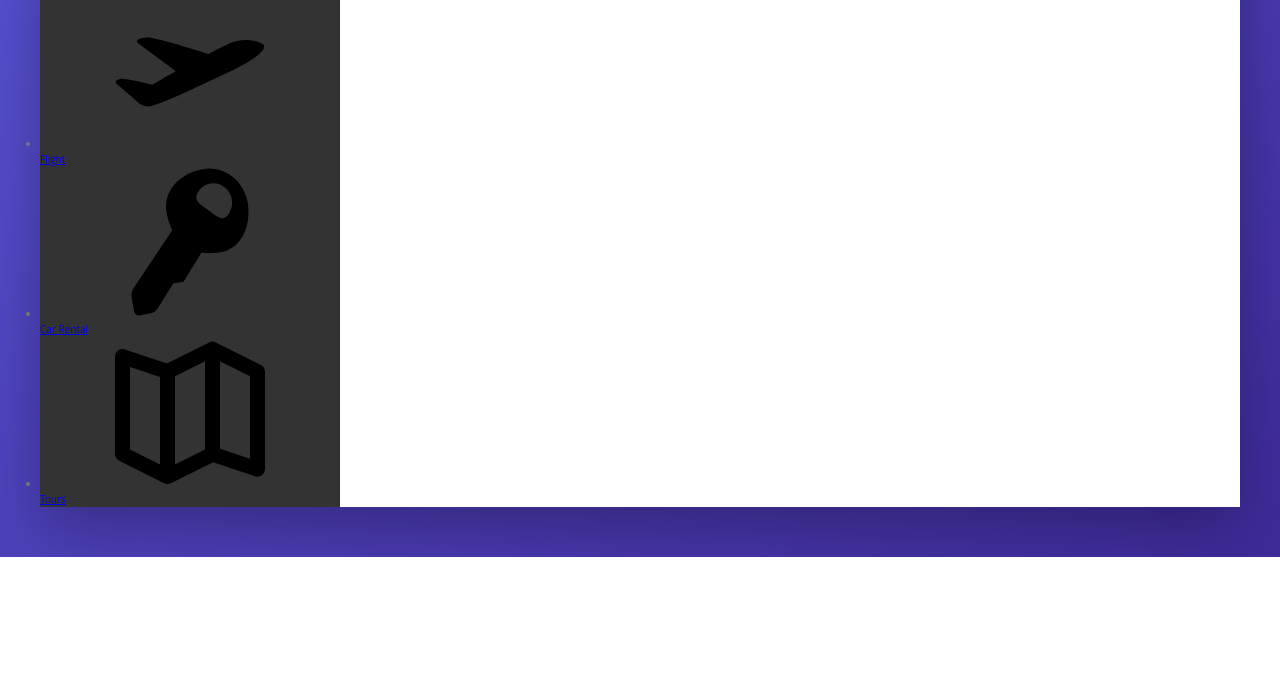
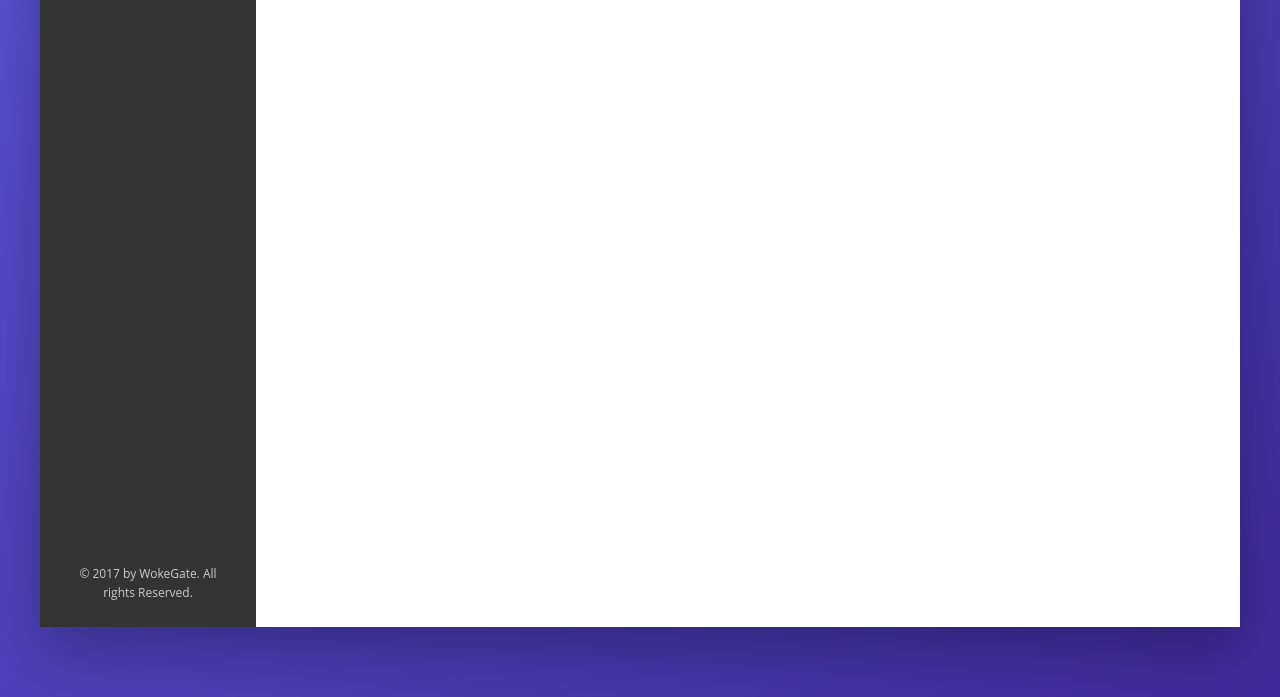
Before and after one commit to lexicon01/WokeState, a website: page index.html in a window 1280 px wide. Shown: the part 313-1010 px from the top of the page. Before the commit the page ends 870 px from the top, so only its background shows below. Drawn offline with Linux system fonts and the light colour scheme.

Commit message:
added some more stuff.. dat green dat green son

```diff
--- a/index.html
+++ b/index.html
@@ -81,6 +81,10 @@
                         </a>
                     </li>
                 </ul>
+
+                <div class="legal">
+                    &copy; 2017 by WokeGate. All rights Reserved.
+                </div>
             </nav>
             <main class="hotel-view">
                 hotel view
--- a/sass/_components.scss
+++ b/sass/_components.scss
@@ -127,3 +127,36 @@
 
     }
 }
+
+//////////////////////////////////
+///// SIDE NAVIGATION
+
+.side-nav {
+    &__item {
+
+    }
+
+    &__link {
+
+    }
+
+    &__icon {
+        width: 1.75rem;
+        height: 1.75rem;
+
+    }
+
+
+}
+
+/////////////////////////////////
+//////// LEGAL TEXT
+
+.legal {
+    font-size: 1.2rem;
+    color: var(--color-grey-light-4);
+    text-align: center;
+    padding: 2.5rem;
+
+
+}
--- a/sass/_layout.scss
+++ b/sass/_layout.scss
@@ -26,11 +26,17 @@
     background-color: var(--color-grey-dark-1);
 
     flex: 0 0 18%;
+
+    display: flex;
+    flex-direction: column;
+    justify-content: space-between;
 }
 
 .hotel-view {
     background-color: #fff;
+    height: 80rem;
 
     flex: 1;
 
+
 }
```
Also changed, not shown: css/style.css.
